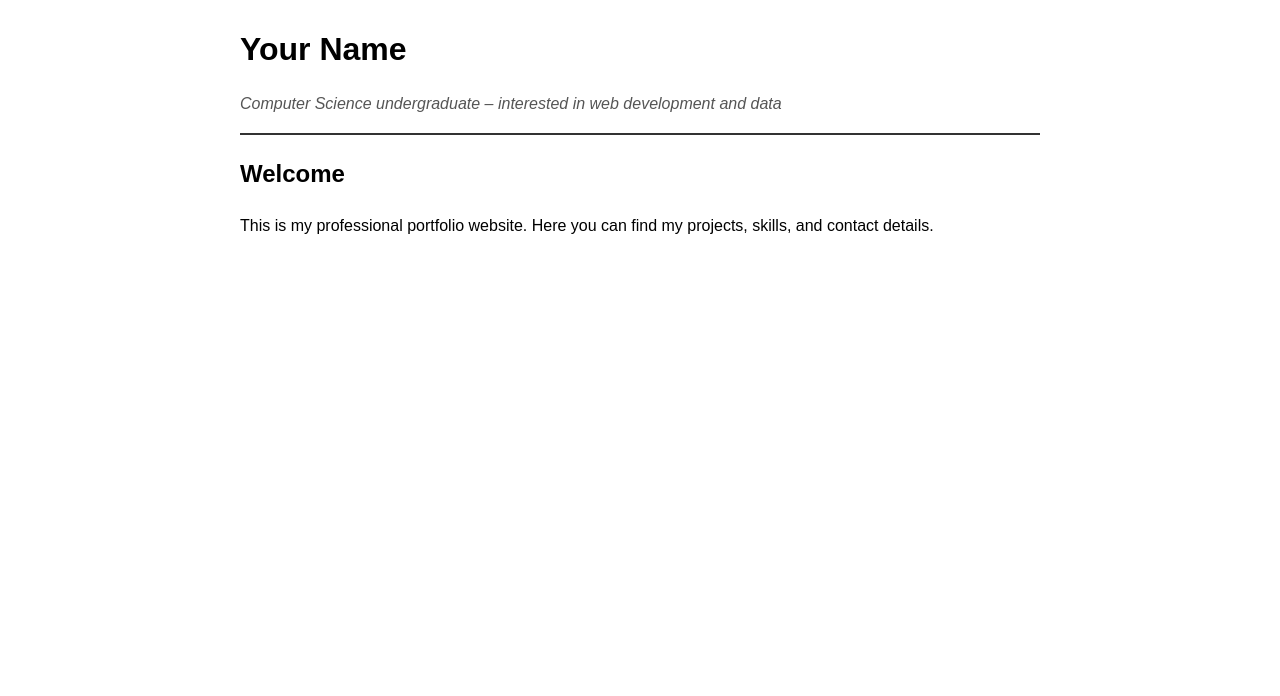
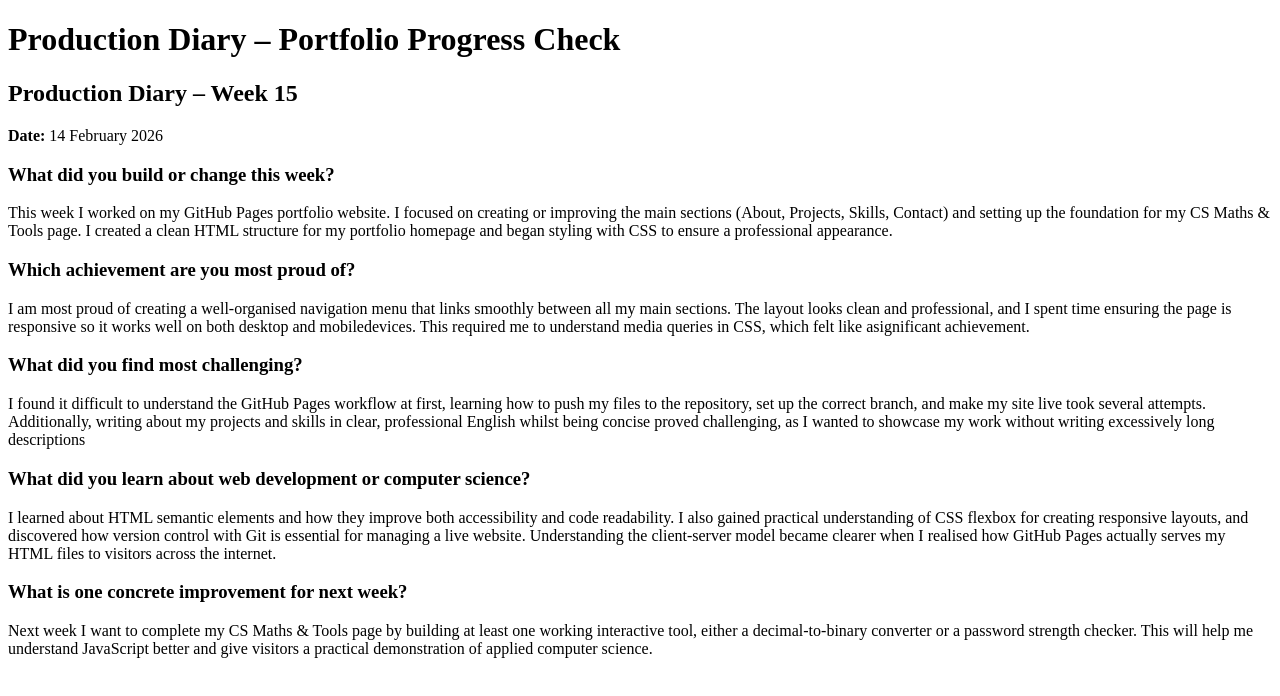
Before and after one commit to salmaqy/project, a plain HTML site: page index.html in a window 1280 px wide. Drawn offline with Linux system fonts and the light colour scheme.

Commit message:
Update index.html

```diff
--- a/index.html
+++ b/index.html
@@ -1,23 +1,26 @@
+<!DOCTYPE html>
 <html lang="en">
 <head>
   <meta charset="UTF-8">
-  <title>Your Name – Computer Science Undergraduate</title>
-  <style>
-    body { font-family: Arial, sans-serif; max-width: 800px; margin: 0 auto; padding: 1.5rem; line-height: 1.6; }
-    header { border-bottom: 2px solid #333; margin-bottom: 1rem; }
-    h1 { margin-bottom: 0.2rem; }
-    .tagline { font-style: italic; color: #555; }
-  </style>
-</head>
+  <meta name="viewport" content="width=device-width, initial-scale=1.0">
+  <title>My First Website</title>
 <body>
-  <header>
-    <h1>Your Name</h1>
-    <p class="tagline">Computer Science undergraduate – interested in web development and data</p>
-  </header>
+  <main>
+    <h1>Production Diary – Portfolio Progress Check</h1>
 
-  <main>
-    <h2>Welcome</h2>
-    <p>This is my professional portfolio website. Here you can find my projects, skills, and contact details.</p>
-  </main>
+      <section id="production-diary">
+        <h2>Production Diary – Week 15</h2>
+        <p class="date"><strong>Date:</strong> 14 February 2026</p>
+
+        <h3>What did you build or change this week?</h3>
+        <p>This week I worked on my GitHub Pages portfolio website. I focused on creating or improving the main sections (About, Projects, Skills, Contact) and setting up the foundation for my CS Maths & Tools page. I created a clean HTML structure for my portfolio homepage and began styling with CSS to ensure a professional appearance.</p>
+        <h3>Which achievement are you most proud of?</h3>
+        <p>I am most proud of creating a well-organised navigation menu that links smoothly between all my main sections. The layout looks clean and professional, and I spent time ensuring the page is responsive so it works well on both desktop and mobiledevices. This required me to understand media queries in CSS, which felt like asignificant achievement.</p>
+        <h3>What did you find most challenging?</h3>
+        <p>I found it difficult to understand the GitHub Pages workflow at first, learning how to push my files to the repository, set up the correct branch, and make my site live took several attempts. Additionally, writing about my projects and skills in clear, professional English whilst being concise proved challenging, as I wanted to showcase my work without writing excessively long descriptions</p>
+        <h3>What did you learn about web development or computer science?</h3>
+        <p>I learned about HTML semantic elements and how they improve both accessibility and code readability. I also gained practical understanding of CSS flexbox for creating responsive layouts, and discovered how version control with Git is essential for managing a live website. Understanding the client-server model became clearer when I realised how GitHub Pages actually serves my HTML files to visitors across the internet. </p>
+        <h3>What is one concrete improvement for next week?</h3>
+        <p>Next week I want to complete my CS Maths & Tools page by building at least one working interactive tool, either a decimal-to-binary converter or a password strength checker. This will help me understand JavaScript better and give visitors a practical demonstration of applied computer science. </p>
 </body>
 </html>
```
